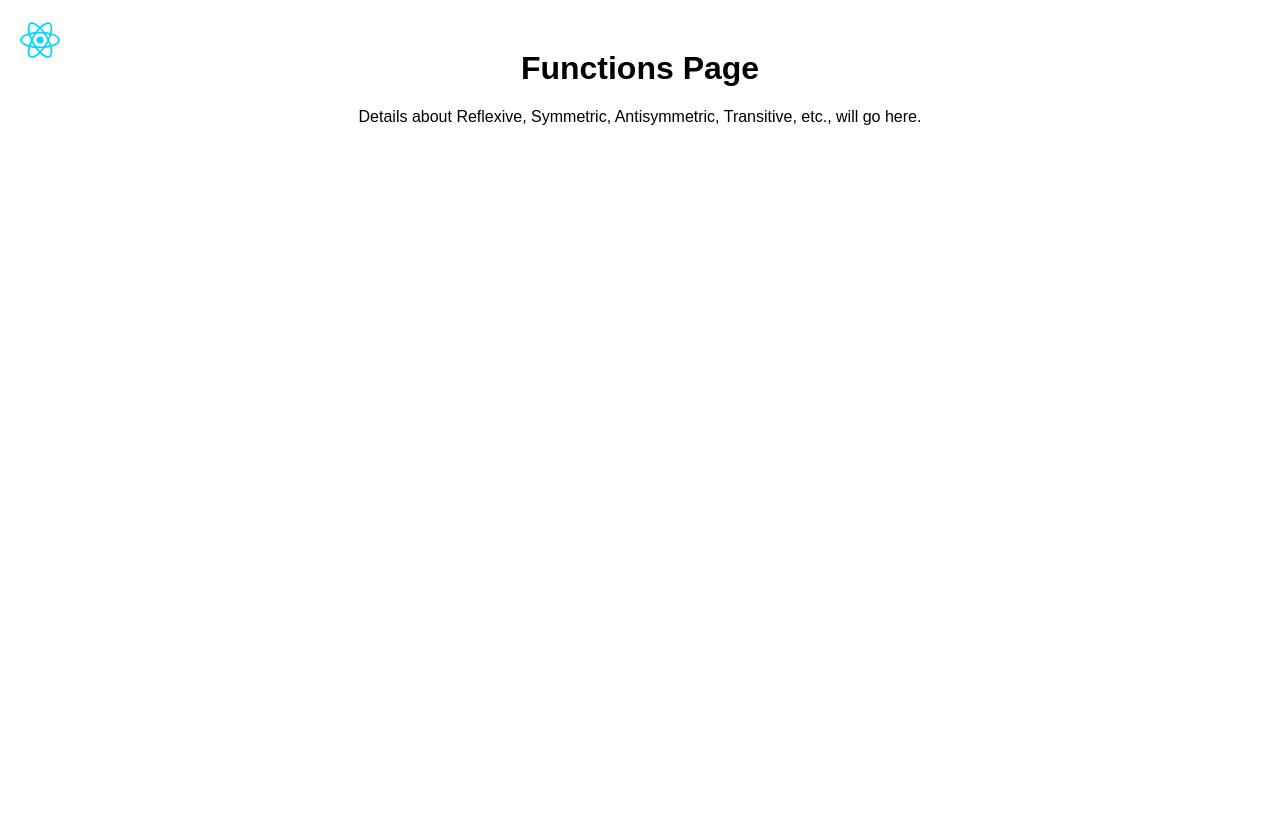
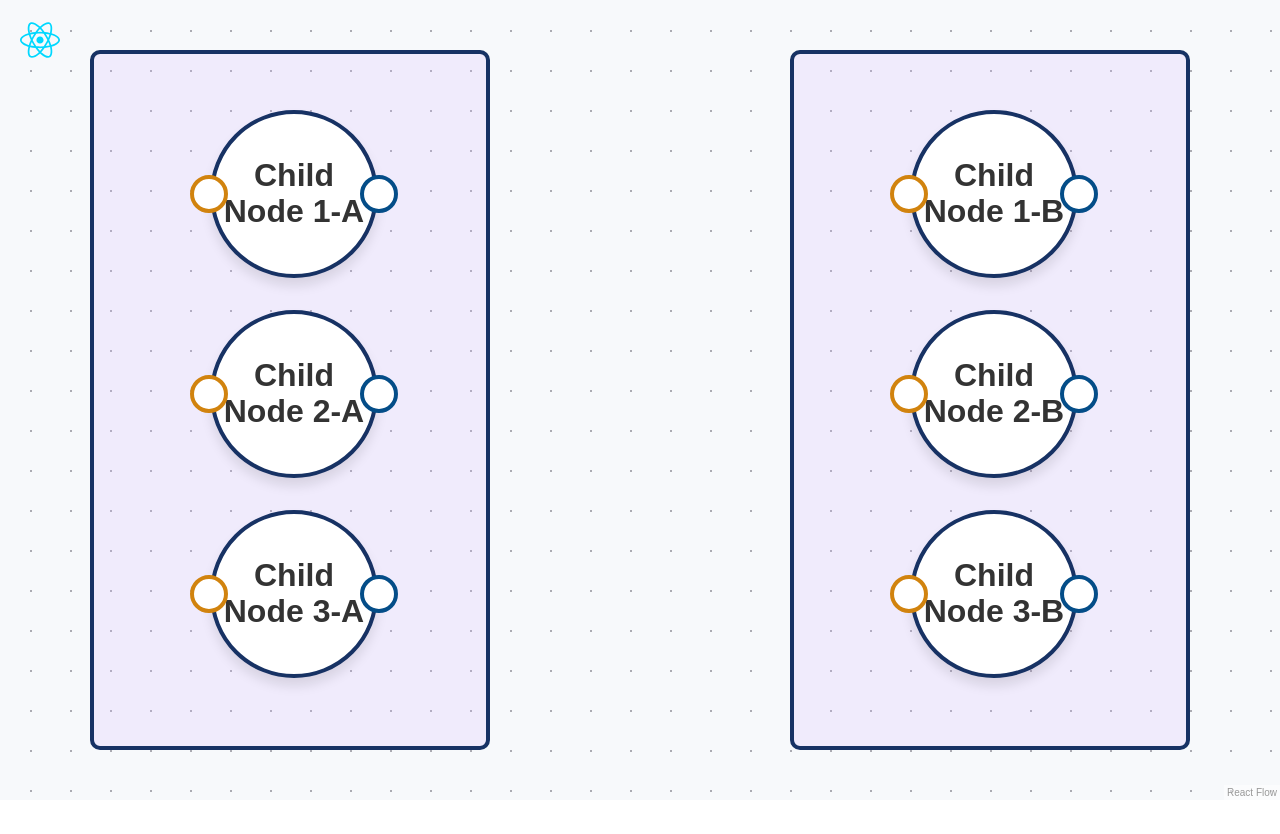
Before and after one commit to MahinSindhwani/IntuitiveCS, a React (Vite) app: page /GraphProject/functions in a window 1280 px wide. Shown: the top 834 px of the page. After the commit the page ends 800 px from the top, so only its background shows below. Built offline with nearby package versions, Linux system fonts and the light colour scheme.

Commit message:
functions

```diff
--- a/src/Functions.jsx
+++ b/src/Functions.jsx
@@ -1,14 +1,315 @@
-// src/Functions.jsx
-import React from "react";
+// import React, { useCallback, useState } from "react";
+// import {
+//   ReactFlow,
+//   Background,
+//   applyNodeChanges,
+//   applyEdgeChanges,
+//   addEdge,
+// } from "@xyflow/react";
+
+// import "@xyflow/react/dist/style.css";
+// import FloatingEdge from "./FloatingEdge"; // Use your FloatingEdge component
+// import CustomNode from "./CustomNode"; // Use your CustomNode component
+// import CustomConnectionLine from "./CustomConnectionLine";
+
+// const edgeTypes = {
+//   floating: FloatingEdge,
+// };
+
+// const nodeTypes = {
+//   custom: CustomNode, // Use CustomNode for child nodes
+// };
+
+// const connectionLineStyle = {
+//   stroke: "#293a42",
+//   strokeWidth: 3,
+// };
+
+// const rfStyle = {
+//   backgroundColor: "#F7F9FB",
+// };
+
+// // Initial nodes
+// const initialNodes = [
+//   {
+//     id: "A",
+//     type: "group",
+//     position: { x: 0, y: 0 },
+//     data: { label: "Parent A" },
+//   },
+//   {
+//     id: "A-1",
+//     type: "custom",
+//     data: { label: "Child Node 1-A" },
+//     position: { x: 50, y: 20 },
+//     parentId: "A",
+//     extent: "parent",
+//     draggable: false,
+//   },
+//   {
+//     id: "A-2",
+//     type: "custom",
+//     data: { label: "Child Node 2-A" },
+//     position: { x: 50, y: 120 },
+//     parentId: "A",
+//     extent: "parent",
+//     draggable: false,
+//   },
+//   {
+//     id: "A-3",
+//     type: "custom",
+//     data: { label: "Child Node 3-A" },
+//     position: { x: 50, y: 220 },
+//     parentId: "A",
+//     extent: "parent",
+//     draggable: false,
+//   },
+//   {
+//     id: "B",
+//     type: "group",
+//     position: { x: 350, y: 0 },
+//     data: { label: "Parent B" },
+//   },
+//   {
+//     id: "B-1",
+//     type: "custom",
+//     data: { label: "Child Node 1-B" },
+//     position: { x: 50, y: 20 },
+//     parentId: "B",
+//     extent: "parent",
+//     draggable: false,
+//   },
+//   {
+//     id: "B-2",
+//     type: "custom",
+//     data: { label: "Child Node 2-B" },
+//     position: { x: 50, y: 120 },
+//     parentId: "B",
+//     extent: "parent",
+//     draggable: false,
+//   },
+//   {
+//     id: "B-3",
+//     type: "custom",
+//     data: { label: "Child Node 3-B" },
+//     position: { x: 50, y: 220 },
+//     parentId: "B",
+//     extent: "parent",
+//     draggable: false,
+//   },
+// ];
+
+// const Functions = () => {
+//   const [nodes, setNodes] = useState(initialNodes);
+//   const [edges, setEdges] = useState([]);
+
+//   const onNodesChange = useCallback(
+//     (changes) => setNodes((nds) => applyNodeChanges(changes, nds)),
+//     []
+//   );
+
+//   const onEdgesChange = useCallback(
+//     (changes) => setEdges((eds) => applyEdgeChanges(changes, eds)),
+//     []
+//   );
+
+//   const onConnect = useCallback(
+//     (connection) =>
+//       setEdges((eds) =>
+//         addEdge(
+//           {
+//             ...connection,
+//             type: "floating",
+//             animated: true,
+//             style: { stroke: "#293a42", strokeWidth: 3 },
+//           },
+//           eds
+//         )
+//       ),
+//     []
+//   );
+
+//   return (
+//     <div style={{ height: "100vh" }}>
+//       <ReactFlow
+//         nodes={nodes}
+//         edges={edges}
+//         onNodesChange={onNodesChange}
+//         onEdgesChange={onEdgesChange}
+//         onConnect={onConnect}
+//         fitView
+//         edgeTypes={edgeTypes}
+//         nodeTypes={nodeTypes}
+//         style={rfStyle}
+//         attributionPosition="top-right"
+//         connectionLineComponent={CustomConnectionLine}
+//         connectionLineStyle={connectionLineStyle}
+//       >
+//         <Background />
+//       </ReactFlow>
+//     </div>
+//   );
+// };
+
+// export default Functions;
+
+import React, { useCallback, useState } from "react";
+import {
+  ReactFlow,
+  Background,
+  applyNodeChanges,
+  applyEdgeChanges,
+  addEdge,
+} from "@xyflow/react";
+
+import FloatingEdge from "./FloatingEdge"; // Ensure consistency with App.jsx
+import CustomNode from "./CustomNode"; // Use the same CustomNode component
+import CustomConnectionLine from "./CustomConnectionLine"; // Use CustomConnectionLine for edge connections
+
+import "./index.css";
+
+const edgeTypes = {
+  floating: FloatingEdge, // Match the App file's edge styling
+};
+
+const nodeTypes = {
+  custom: CustomNode, // Match the App file's node styling
+};
+
+const rfStyle = {
+  backgroundColor: "#F7F9FB",
+};
+
+const defaultEdgeOptions = {
+  type: "floating", // Ensure the floating edge is default
+  animated: true,
+  style: { stroke: "#293a42", strokeWidth: 3 },
+};
+
+const connectionLineStyle = {
+  stroke: "#293a42",
+  strokeWidth: 3,
+};
+
+const initialNodes = [
+  {
+    id: "A",
+    type: "group",
+    position: { x: 0, y: 0 },
+    data: { label: "Parent A" },
+    style: { width: 200, height: 350 }, // Adjust dimensions as needed
+  },
+  {
+    id: "A-1",
+    type: "custom",
+    data: { label: "Child Node 1-A" },
+    position: { x: 50, y: 20 },
+    parentId: "A",
+    extent: "parent",
+    draggable: false,
+  },
+  {
+    id: "A-2",
+    type: "custom",
+    data: { label: "Child Node 2-A" },
+    position: { x: 50, y: 120 },
+    parentId: "A",
+    extent: "parent",
+    draggable: false,
+  },
+  {
+    id: "A-3",
+    type: "custom",
+    data: { label: "Child Node 3-A" },
+    position: { x: 50, y: 220 },
+    parentId: "A",
+    extent: "parent",
+    draggable: false,
+  },
+  {
+    id: "B",
+    type: "group",
+    position: { x: 350, y: 0 },
+    data: { label: "Parent B" },
+    style: { width: 200, height: 350 },
+  },
+  {
+    id: "B-1",
+    type: "custom",
+    data: { label: "Child Node 1-B" },
+    position: { x: 50, y: 20 },
+    parentId: "B",
+    extent: "parent",
+    draggable: false,
+  },
+  {
+    id: "B-2",
+    type: "custom",
+    data: { label: "Child Node 2-B" },
+    position: { x: 50, y: 120 },
+    parentId: "B",
+    extent: "parent",
+    draggable: false,
+  },
+  {
+    id: "B-3",
+    type: "custom",
+    data: { label: "Child Node 3-B" },
+    position: { x: 50, y: 220 },
+    parentId: "B",
+    extent: "parent",
+    draggable: false,
+  },
+];
 
 const Functions = () => {
+  const [nodes, setNodes] = useState(initialNodes);
+  const [edges, setEdges] = useState([]);
+
+  const onNodesChange = useCallback(
+    (changes) => setNodes((nds) => applyNodeChanges(changes, nds)),
+    []
+  );
+
+  const onEdgesChange = useCallback(
+    (changes) => setEdges((eds) => applyEdgeChanges(changes, eds)),
+    []
+  );
+
+  const onConnect = useCallback(
+    (connection) =>
+      setEdges((eds) =>
+        addEdge(
+          {
+            ...connection,
+            type: "floating", // Ensure the custom edge type is used
+            animated: true,
+            style: { stroke: "#293a42", strokeWidth: 3 }, // Match App.jsx
+          },
+          eds
+        )
+      ),
+    []
+  );
+
   return (
-    <div style={{ textAlign: "center", marginTop: "50px" }}>
-      <h1>Functions Page</h1>
-      <p>
-        Details about Reflexive, Symmetric, Antisymmetric, Transitive, etc.,
-        will go here.
-      </p>
+    <div style={{ height: "100vh" }}>
+      <ReactFlow
+        nodes={nodes}
+        edges={edges}
+        onNodesChange={onNodesChange}
+        onEdgesChange={onEdgesChange}
+        onConnect={onConnect}
+        fitView
+        edgeTypes={edgeTypes}
+        nodeTypes={nodeTypes}
+        style={rfStyle}
+        connectionLineComponent={CustomConnectionLine} // Ensure CustomConnectionLine is used
+        connectionLineStyle={connectionLineStyle}
+        defaultEdgeOptions={defaultEdgeOptions} // Apply default options for edges
+      >
+        <Background />
+      </ReactFlow>
     </div>
   );
 };
--- a/src/index.css
+++ b/src/index.css
@@ -315,3 +315,54 @@ body {
   background-color: #007bff;
   color: white;
 }
+
+/* Group Node Styling */
+/* Group Node Styling for Functions Page */
+.react-flow__node-group[data-id="A"],
+.react-flow__node-group[data-id="B"] {
+  border: 2px solid #173264 !important;
+  border-radius: 5px !important;
+  background-color: rgba(207, 182, 255, 0.2) !important;
+  padding: 10px !important;
+  box-sizing: border-box;
+  width: 200px;
+  height: 350px;
+}
+
+/* Child Node Styling Scoped to Functions Page */
+.react-flow__node-group[data-id="A"] .react-flow__node-custom,
+.react-flow__node-group[data-id="B"] .react-flow__node-custom {
+  width: 10px; /* Reduce width */
+  height: 10px; /* Reduce height */
+  font-size: 10px; /* Adjust font size for smaller nodes */
+  border: 1px solid #4a90e2;
+  background-color: #ffffff;
+  border-radius: 50%; /* Make it a circle */
+  text-align: center;
+  line-height: 50px; /* Vertically center text */
+  box-sizing: border-box;
+  display: flex;
+  align-items: center; /* Center content horizontally and vertically */
+  justify-content: center;
+}
+
+
+/* Ensure Proper Positioning for Grouped Nodes */
+.react-flow__node-custom[data-parentid="A"],
+.react-flow__node-custom[data-parentid="B"] {
+  position: absolute;
+}
+
+.react-flow__edge-path {
+  stroke: #293a42; /* Match the color in App.jsx */
+  stroke-width: 3; /* Ensure proper stroke width */
+}
+
+.react-flow__edge-path.floating {
+  stroke: #293a42 !important;
+  stroke-width: 3 !important;
+}
+
+.react-flow__edge.animated .react-flow__edge-path {
+  stroke-dasharray: none; /* Disable dashed line */
+}
```
